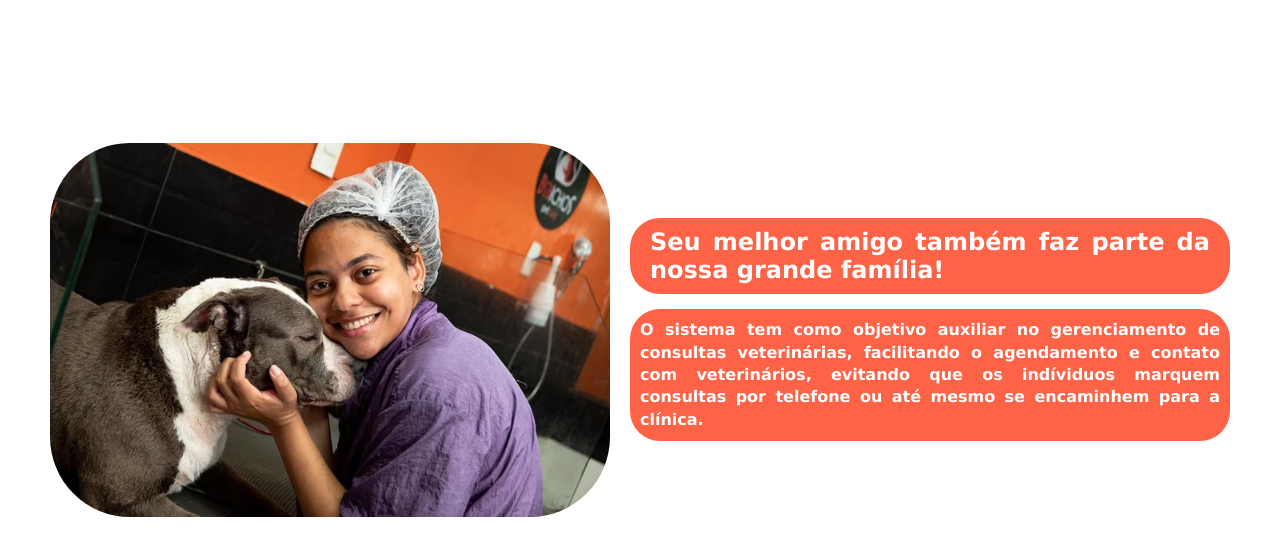
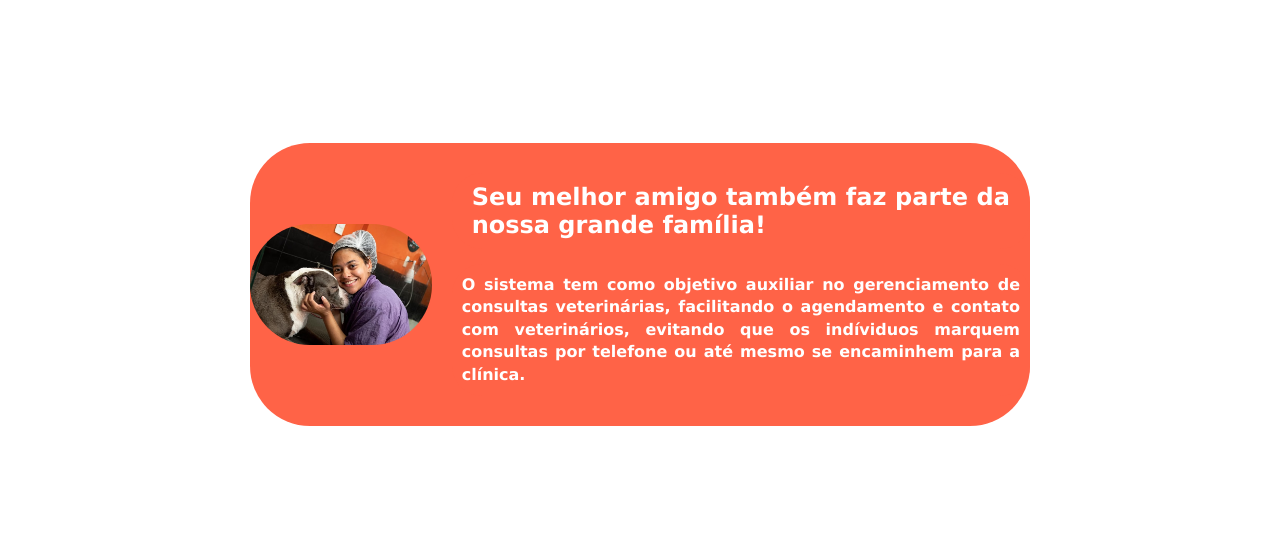
Before and after one commit to justRenzinza/petshop, a plain HTML site: page index.html in a window 1280 px wide. Shown: the part 107-662 px from the top of the page. Drawn offline with Linux system fonts and the light colour scheme.

Commit message:
Add files via upload

```diff
--- a/css/styles.css
+++ b/css/styles.css
@@ -45,13 +45,18 @@ li img {
     align-items: center;
     justify-content: center;
     margin-top: 170px;
-    padding: 0 50px;
+    padding-top: 30px;
+    padding-bottom: 30px;
+    background-color: #ff6347;
+    margin-left: 250px;
+    margin-right: 250px;
+    border-radius: 60px;
 }
 
 .foto-do-pet img{
     display: flex;
     max-width: 100%;
-    border-radius: 80px;
+    border-radius: 60px;
 }
 
 .text-container{
```
